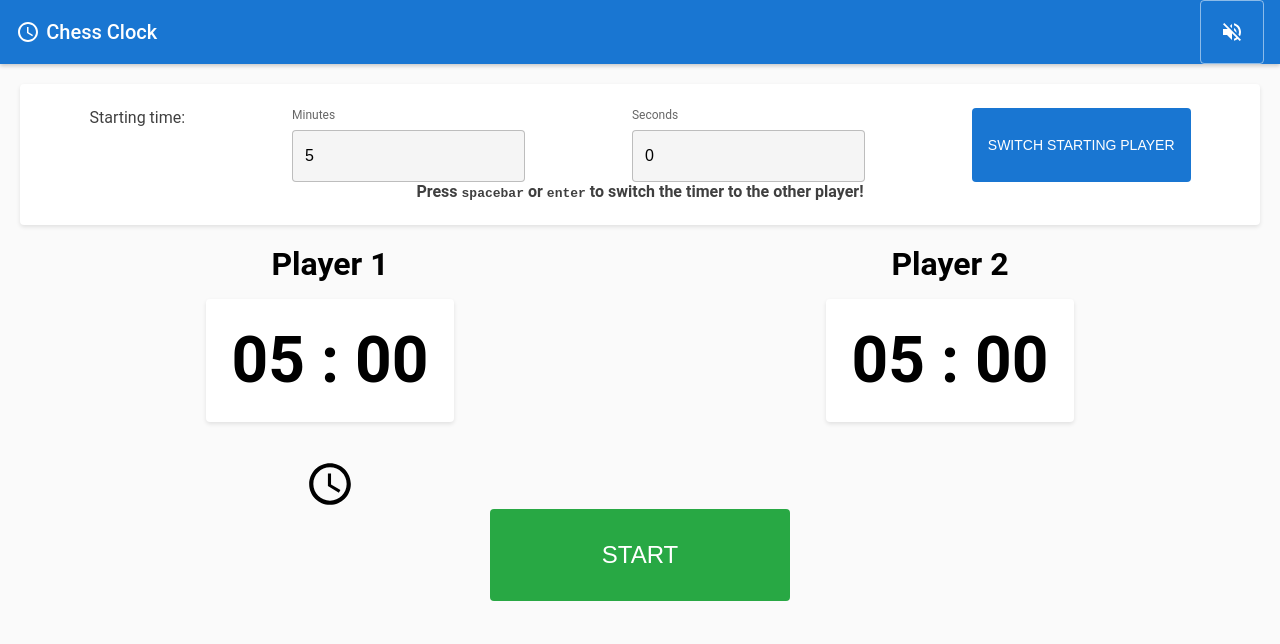
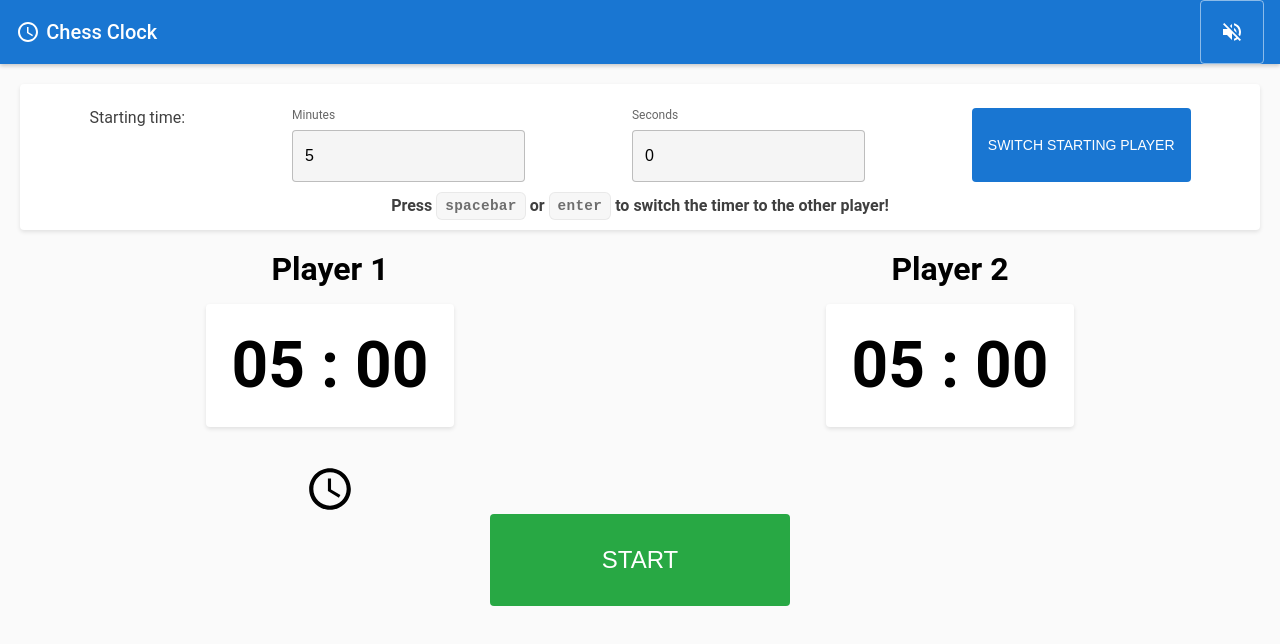
Before and after one commit to gridlocdev/chess-clock, a SvelteKit app: page / in a window 1280 px wide. Shown: the top 644 px of the page. Built offline with nearby package versions, Linux system fonts and the light colour scheme.

Commit message:
add style for keyboard element

```diff
--- a/src/routes/+page.svelte
+++ b/src/routes/+page.svelte
@@ -109,7 +109,7 @@
 	<Navbar {mobileAudioEnabled} onMobileAudioToggle={setMobileAudioState} />
 
 	<div class="content-container">
-		<div class="card">
+		<div class="card pb-0">
 			<form class={formClass}>
 				<div class="form-row">
 					<span style="opacity: 0.75;">Starting time:</span>
@@ -145,13 +145,12 @@
 				</div>
 			</form>
 
-			<div class="flex-row flex-center">
+			<div class="flex-row flex-center instruction-label">
 				<h4 class:hidden={isMobileDevice} style="margin: 0; opacity: 0.75;">
-					Press <b><kbd>spacebar</kbd></b> or <b><kbd>enter</kbd></b> to switch the timer to the other
-					player!
+					Press <kbd>spacebar</kbd> or <kbd>enter</kbd> to switch the timer to the other player!
 				</h4>
 				<h4 class:hidden={!isMobileDevice} style="margin: 0; opacity: 0.75;">
-					Tap <b>Switch</b> to move the timer to the other player!
+					Tap <kbd>Switch</kbd> to move the timer to the other player!
 				</h4>
 			</div>
 		</div>
@@ -251,6 +250,25 @@
 		margin-bottom: 20px;
 	}
 
+	.pb-0 {
+		padding-bottom: 0;
+	}
+
+	kbd {
+		margin: 0 0.25rem;
+		background-color: #f5f5f5; /* matches input background */
+		border-radius: 6px;
+		border: 1px solid rgba(0, 0, 0, 0.08);
+		color: rgba(0, 0, 0, 0.75);
+		display: inline-block;
+		font-size: 0.9rem;
+		line-height: 1;
+		padding: 6px 8px;
+		vertical-align: middle;
+		white-space: nowrap;
+		letter-spacing: 0.02em;
+	}
+
 	.form-container-mobile {
 		display: flex;
 		flex-direction: column;
@@ -327,10 +345,6 @@
 		}
 	}
 
-	.hidden {
-		display: none;
-	}
-
 	.flex-row {
 		display: flex;
 		flex-direction: row;
@@ -344,6 +358,20 @@
 	.flex-center {
 		justify-content: center;
 		align-items: center;
+	}
+
+	.instruction-label {
+		min-height: 48px;
+	}
+
+	.instruction-label h4 {
+		line-height: 1;
+		display: flex;
+		align-items: center;
+	}
+
+	.instruction-label h4.hidden {
+		display: none !important;
 	}
 
 	.flex-space-around {
```
